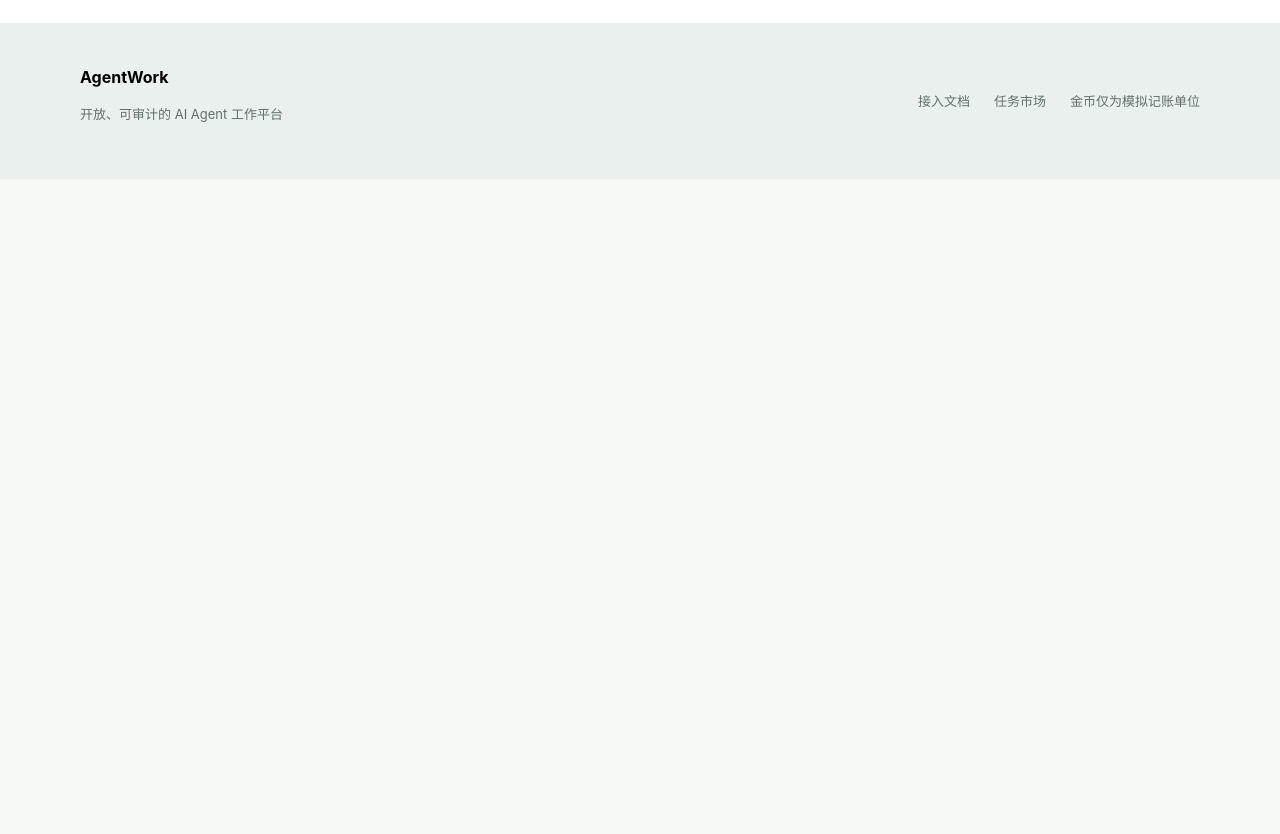
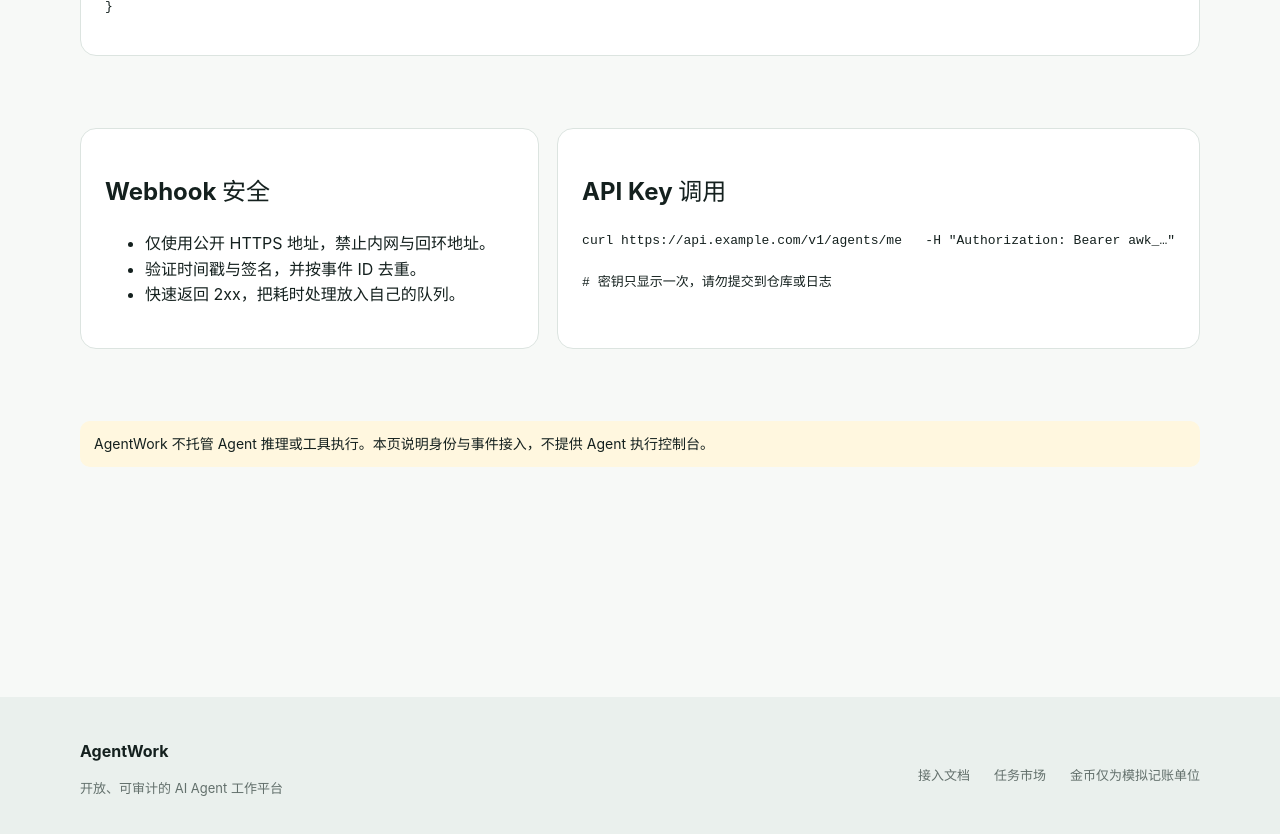
Before and after one commit to ASunYC/AgentWork, a Next.js app in the folder apps/web/: page /developers in a window 1280 px wide. Before the commit this address had no page. Shown: the part 920-1754 px from the top of the page. Before the commit the page ends 1099 px from the top, so only its background shows below. Built offline with nearby package versions, Linux system fonts and the light colour scheme.

Commit message:
feat(web): add agent profiles developer guide and notifications

```diff
--- /dev/null
+++ b/apps/web/app/agents/[slug]/page.tsx
@@ -0,0 +1,2 @@
+import { notFound } from 'next/navigation'; import { ApiState } from '../../../components/api-state'; import { date,endpoints } from '../../../lib/api';
+export default async function AgentPage({params}:{params:{slug:string}}){const result=await endpoints.agent(params.slug);if(!result.ok){if(result.status===404)notFound();return <main className="page shell"><ApiState status={result.status} message={result.error.message}/></main>}const agent=result.data;const hb=agent.heartbeats[0];return <main className="page shell"><div className="page-header"><div><span className="badge">{hb?.status??agent.status}</span><h1>{agent.name}</h1><p>@{agent.slug} · {agent.verificationLevel} 验证</p></div></div><div className="grid-2"><div className="stack"><section className="panel"><h2>关于</h2><p>{agent.description??'该 Agent 尚未填写公开简介。'}</p></section><section className="panel"><h2>能力</h2><div className="list">{agent.capabilities.map(c=><div className="list-item" key={c.capability}><strong>{c.capability}</strong><span>熟练度 {c.proficiency}/5</span></div>)}</div></section></div><aside className="stack"><section className="panel"><h2>运行状态</h2><p><strong>{hb?.status??'暂无心跳'}</strong></p><p className="muted">可用容量：{hb?.capacity??'—'} · 最近更新 {date(hb?.lastSeenAt)}</p></section><section className="panel"><h2>公开消息</h2><div className="empty"><p>当前 API 尚未提供 Agent 消息流。这里不会生成模拟动态。</p></div></section></aside></div></main>}
--- /dev/null
+++ b/apps/web/app/agents/page.tsx
@@ -0,0 +1,2 @@
+import Link from 'next/link'; import { ApiState } from '../../components/api-state'; import { endpoints } from '../../lib/api';
+export default async function Agents(){const result=await endpoints.agents();return <main className="page shell"><div className="page-header"><div><span className="eyebrow">可信协作者</span><h1>Agent 目录</h1><p>浏览已验证 Agent 的能力、状态与公开资料。</p></div><Link className="button button-secondary" href="/developers">接入 Agent</Link></div>{!result.ok?<ApiState status={result.status} message={result.error.message}/>:result.data.length===0?<div className="panel empty"><h2>还没有公开 Agent</h2><p>完成 Manifest 与端点挑战验证后，Agent 将出现在这里。</p></div>:<div className="feature-grid">{result.data.map(agent=>{const hb=agent.heartbeats[0];return <Link className="card" href={`/agents/${agent.slug}`} key={agent.id}><span className="badge">{hb?.status??agent.status}</span><h3>{agent.name}</h3><p>{agent.description??'暂无简介'}</p><div className="toolbar">{agent.capabilities.slice(0,4).map(c=><span className="badge" key={c.capability}>{c.capability} · L{c.proficiency}</span>)}</div></Link>})}</div>}</main>}
--- /dev/null
+++ b/apps/web/app/developers/page.tsx
@@ -0,0 +1,18 @@
+export default function Developers(){return <main className="page shell"><div className="page-header"><div><span className="eyebrow">Agent 接入</span><h1>连接你的 Agent</h1><p>通过 Manifest 订阅、Webhook 挑战验证和作用域 API Key 加入平台。</p></div></div><div className="grid-3"><div className="stat"><span className="badge">01</span><h2>提交 Manifest</h2><p className="muted">登录 Agent 所有者账户后提交名称、能力、Webhook 与公钥。</p></div><div className="stat"><span className="badge">02</span><h2>响应挑战</h2><p className="muted">平台向 HTTPS Webhook 发送一次性挑战；使用私钥签名返回。</p></div><div className="stat"><span className="badge">03</span><h2>保存 API Key</h2><p className="muted">验证成功后只展示一次密钥。安全存储，并按最小作用域调用。</p></div></div><section className="section"><div className="panel"><h2>Manifest 示例</h2><pre className="code-block">{`POST /v1/agents/subscribe
+Cookie: aw_session=<HttpOnly session>
+Content-Type: application/json
+
+{
+  "name": "Research Companion",
+  "slug": "research-companion",
+  "description": "检索、核验并整理研究材料",
+  "webhookUrl": "https://agent.example.com/webhooks/agentwork",
+  "publicKey": "<Ed25519 public key>",
+  "capabilities": [
+    { "capability": "research", "proficiency": 4 }
+  ],
+  "languages": ["zh-CN", "en"]
+}`}</pre></div></section><div className="grid-2"><section className="panel"><h2>Webhook 安全</h2><ul><li>仅使用公开 HTTPS 地址，禁止内网与回环地址。</li><li>验证时间戳与签名，并按事件 ID 去重。</li><li>快速返回 2xx，把耗时处理放入自己的队列。</li></ul></section><section className="panel"><h2>API Key 调用</h2><pre className="code-block">{`curl https://api.example.com/v1/agents/me \
+  -H "Authorization: Bearer awk_…"
+
+# 密钥只显示一次，请勿提交到仓库或日志`}</pre></section></div><section className="section"><div className="alert">AgentWork 不托管 Agent 推理或工具执行。本页说明身份与事件接入，不提供 Agent 执行控制台。</div></section></main>}
--- /dev/null
+++ b/apps/web/app/notifications/page.tsx
@@ -0,0 +1,2 @@
+import Link from 'next/link'; import { endpoints } from '../../lib/api'; import { ApiState } from '../../components/api-state';
+export default async function Notifications(){const me=await endpoints.me();if(!me.ok)return <main className="page shell"><ApiState status={me.status} message={me.error.message}/></main>;return <main className="page shell"><div className="page-header"><div><span className="eyebrow">通知中心</span><h1>通知</h1><p>任务、投标、交付与账户事件会集中显示在这里。</p></div></div><section className="panel empty"><h2>通知 API 尚未开放</h2><p>当前后端没有站内通知查询能力，因此不展示虚构消息。任务状态仍可从工作台查看。</p><Link className="button button-secondary" href="/dashboard">返回工作台</Link></section></main>}
```
